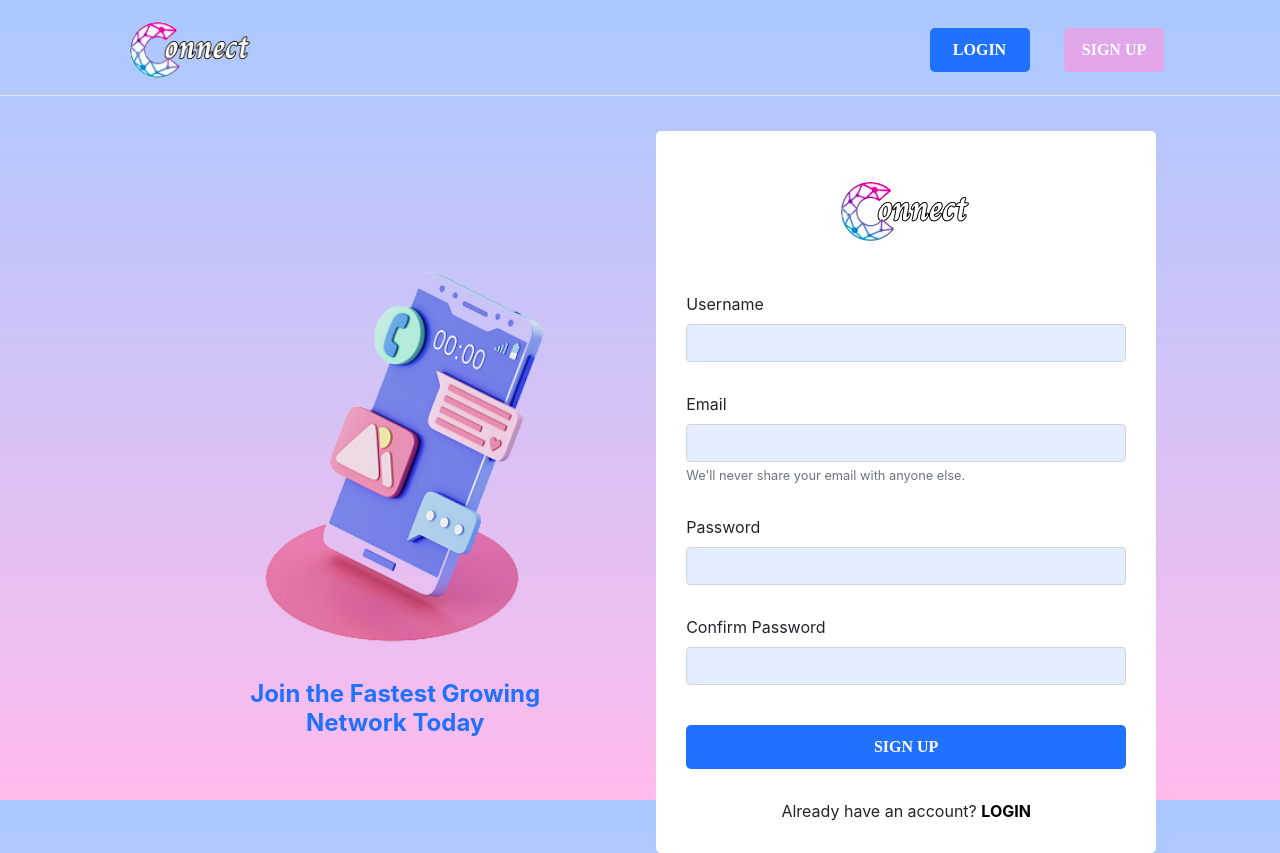
After one commit to Shalyne-Waweru/Connect, a Django app: page /signup/ in a window 1280 px wide. The commit adds this page. Run offline with Django 4.2, Linux system fonts and the light colour scheme; some libraries are stand-ins or nearby versions; some web fonts are replaced.

Commit message:
Add and style the signup page

```diff
--- a/connect/views.py
+++ b/connect/views.py
@@ -13,3 +13,9 @@ def login(request):
   View function that renders the login page and its data
   '''
   return render(request, 'registration/login.html')
+
+def signup(request):
+  '''
+  View function that renders the signup page and its data
+  '''
+  return render(request, 'registration/signup.html')
--- a/instaclone/urls.py
+++ b/instaclone/urls.py
@@ -15,10 +15,11 @@ Including another URLconf
 """
 from django.contrib import admin
 from django.urls import path
-from connect.views import index,login
+from connect.views import index,login,signup
 
 urlpatterns = [
     path('admin/', admin.site.urls),
     path('', index, name='landingPage'),
     path('login/', login, name='loginPage'),
+    path('signup/', signup, name='signupPage'),
 ]
--- a/static/css/auth.css
+++ b/static/css/auth.css
@@ -43,9 +43,9 @@ body {
   text-decoration: none;
 }
 
-.login-btn:hover, .signup-btn:hover{
-  background-color: black;
+.login-btn a, .login-btn a:visited, .signup-btn a, .signup-btn a:visited {
   color: white;
+  text-decoration: none;
 }
 
 .signup-btn {
@@ -70,7 +70,7 @@ hr {
   display: flex;
   justify-content: space-around;
   align-items: center;
-  margin-top: 50px;
+  margin-top: 35px;
   max-width: 90% !important;
 }
 
@@ -134,7 +134,7 @@ form img {
   text-decoration: none;
 }
 
-.signup-txt a{
+.redirect-txt a{
   font-weight: bold;
   color: black;
 }
--- a/static/css/index.css
+++ b/static/css/index.css
@@ -38,7 +38,7 @@ body {
   margin-bottom: 20px;
 }
 
-.login-btn a, .login-btn a:visited {
+.login-btn a, .login-btn a:visited, .signup-btn a, .signup-btn a:visited {
   color: white;
   text-decoration: none;
 }
--- a/templates/index.html
+++ b/templates/index.html
@@ -26,7 +26,7 @@
 
     <div class="auth-btns">
       <button type="button" class="login-btn"><a href="{% url 'loginPage' %}">LOGIN</a></button>
-      <button type="button" class="signup-btn">SIGN UP</button>
+      <button type="button" class="signup-btn"><a href="{% url 'signupPage' %}">SIGN UP</a></button>
     </div>
   </nav>
 
--- a/templates/registration/navbar.html
+++ b/templates/registration/navbar.html
@@ -5,7 +5,7 @@
 
   <div class="auth-btns">
     <button type="button" class="login-btn"><a href="{% url 'loginPage' %}">LOGIN</a></button>
-    <button type="button" class="signup-btn">SIGN UP</button>
+    <button type="button" class="signup-btn"><a href="{% url 'signupPage' %}">SIGN UP</a></button>
   </div>
 </nav>
 
--- /dev/null
+++ b/templates/registration/signup.html
@@ -0,0 +1,41 @@
+{% extends "registration/base.html" %}
+{% load static %}
+
+{% block content %}
+<div class="container">
+  <div class="auth-img">
+    <img src="{% static 'images/auth_img.png' %}" alt="Logo" />
+    <h4>Join the Fastest Growing <br> Network Today</h4>
+  </div>
+
+  <form>
+    <img src="{% static 'images/logo.png' %}" alt="Logo" />
+
+    <div class="form-group">
+      <label for="exampleUsername1">Username</label>
+      <input type="text" class="form-control" id="exampleUsername1">
+    </div>
+
+    <div class="form-group">
+      <label for="exampleInputEmail1">Email</label>
+      <input type="email" class="form-control" id="exampleInputEmail1" aria-describedby="emailHelp">
+      <small id="emailHelp" class="form-text text-muted">We'll never share your email with anyone else.</small>
+    </div>
+
+    <div class="form-group">
+      <label for="exampleInputPassword1">Password</label>
+      <input type="password" class="form-control" id="exampleInputPassword1">
+    </div>
+
+    <div class="form-group">
+      <label for="exampleInputConfirmPassword1">Confirm Password</label>
+      <input type="password" class="form-control" id="exampleInputConfirmPassword1">
+    </div>
+
+    <button type="submit" class="auth-login-btn"><a href="#">SIGN UP</a></button>
+
+    <p>Already have an account? <span class="redirect-txt"><a href="#">LOGIN</a></span></p>
+  </form>
+</div>
+
+{% endblock %}
```
